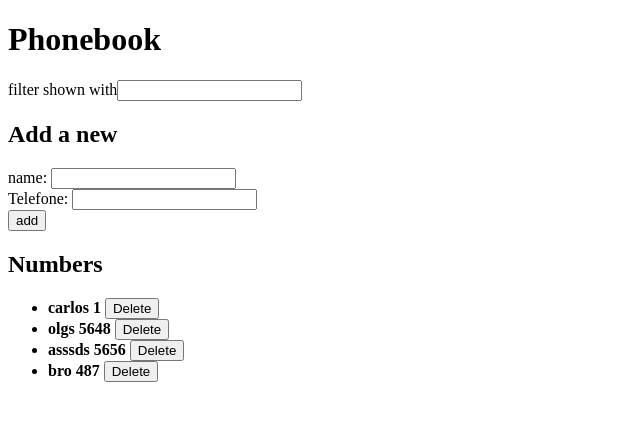
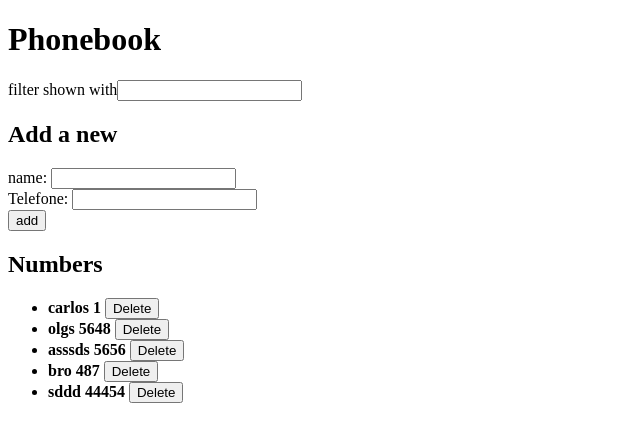
Before and after one commit to CMP2007/Fullstack-Open-course-part-2, a React (Vite) app in the folder phonebook/: page / in a window 1280 px wide. Shown: the top 442 px of the page, without its empty margins (0-640 px from the left). Built offline with nearby package versions, Linux system fonts and the light colour scheme; data requests are answered from the project's data file.

Commit message:
add catch

```diff
--- a/phonebook/db.json
+++ b/phonebook/db.json
@@ -19,6 +19,11 @@
       "id": "0e2c",
       "name": "bro",
       "number": "487"
+    },
+    {
+      "id": "baa8",
+      "name": "sddd",
+      "number": "44454"
     }
   ]
 }
--- a/phonebook/src/App.jsx
+++ b/phonebook/src/App.jsx
@@ -19,6 +19,10 @@ const App = () => {
       .then(response =>{
         setPersons(response)
       })
+      .catch(()=>{
+        alert("Failed to connect to server")
+      }
+      )
   }, [])
 
   const checkName = persons.findIndex(person =>person.name === newName)
@@ -32,6 +36,9 @@ const App = () => {
         .change(changePerson, oldPerson.id)
         .then(response => {
           setPersons(persons.map(person => person.id !== response.id ? person : response))
+        })
+        .catch(()=>{
+          alert("Error: Could not modify the record")
         })
       setNewName("")
       setNewNumber("")
@@ -52,6 +59,9 @@ const App = () => {
       personsServises
         .create(objName)
         .then(response => setPersons(persons.concat(response)))
+        .catch(()=>{
+          alert("Communication error: The contact could not be registered")
+        })
     }
     else{
       if (checkName !==-1) {
@@ -100,6 +110,9 @@ const App = () => {
         setPersons(persons.filter((person)=>person.id !== response.id))
         console.log("deleted: ", person);
       })
+      .catch(()=>{
+        alert("Error: Could not delete record")
+      })
     }
   }
 
```
